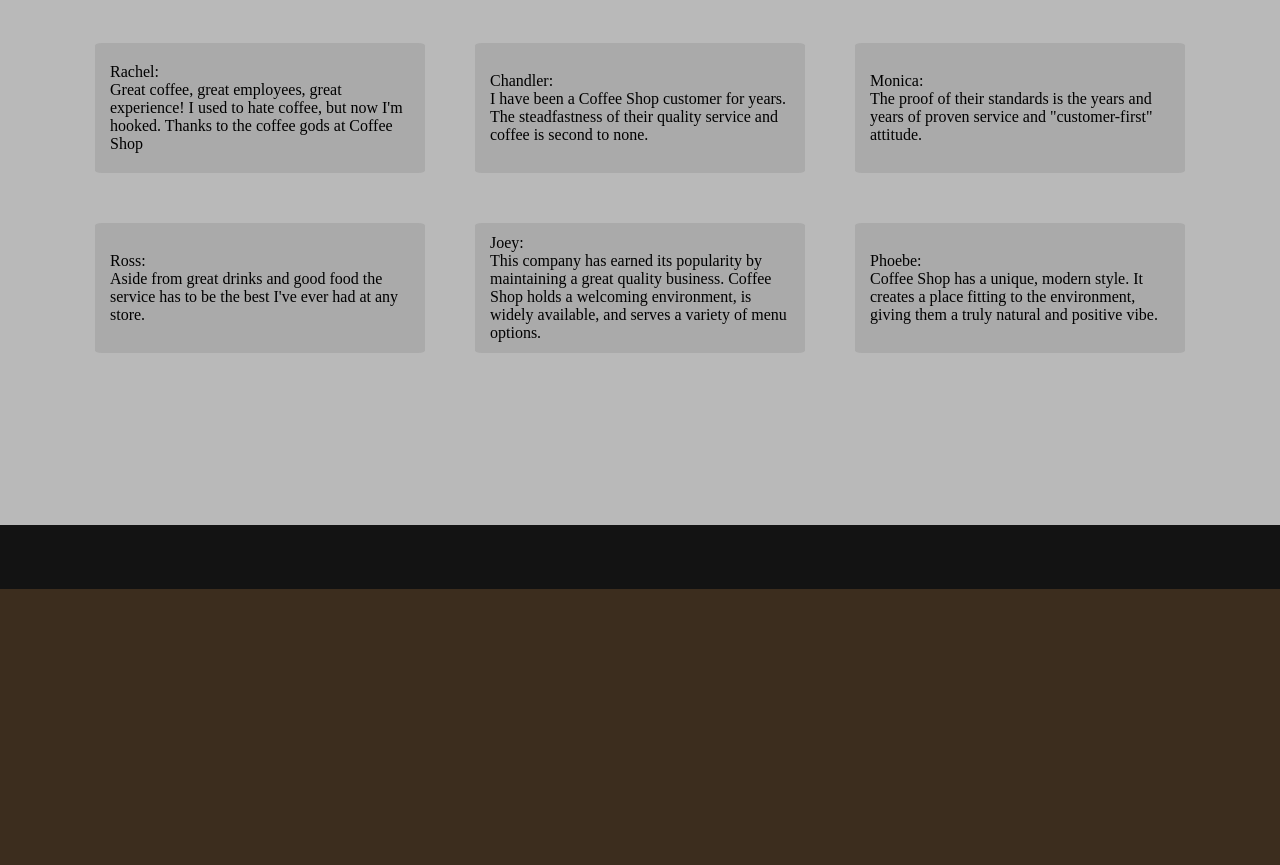
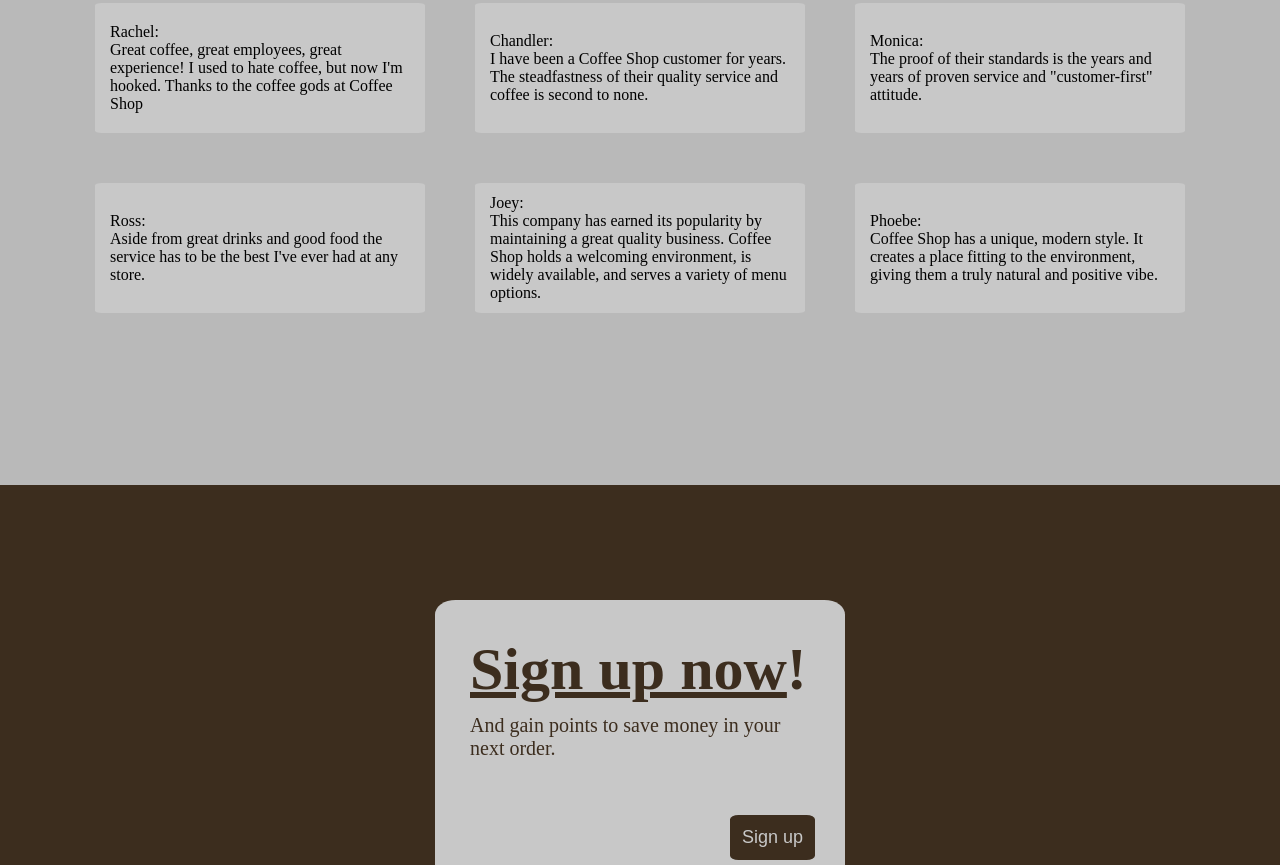
Before and after one commit to FedericoCarrasco/landing-page, a plain HTML site: page index.html in a window 1280 px wide. Shown: the part 1935-2800 px from the top of the page. Before the commit the page ends 2524 px from the top, so only its background shows below. Drawn offline with Linux system fonts and the light colour scheme.

Commit message:
Add sign up section and finish the footer

```diff
--- a/index.html
+++ b/index.html
@@ -13,13 +13,13 @@
     <div id="header">
         <div id="logo">Coffee Shop</div>
         <div id="links">
-            <a href="#white-space">Info</a>
-            <a href="#products">Products</a>
-            <a href="#customers">Customers</a>
+            <a href="#products">Menu</a>
+            <a href="#customers">Reviews</a>
+            <a href="#sign-up">Sign up</a>
         </div>
     </div>
 
-    <div id="white-space"></div>
+    <div id="start"></div>
 
     <div id="info">
         <div class="text">
@@ -71,12 +71,25 @@
             <div class="review">Phoebe:<br>Coffee Shop has a unique, modern style. It creates a place fitting to the environment, giving them a truly natural and positive vibe.</div>
         </div>
 
+    </div>
+
+    <div id="sign-up">
+
+        <div id="sign-up-div">
+
+            <div class="text">
+                <h2><u>Sign up now</u>!</h2>
+                <p>And gain points to save money in your next order.</p>
+            </div>
+
+            <button>Sign up</button>
+
         </div>
-
-    <div id="contact">
 
     </div>
 
-    <div id="footer"></div>
+    <div id="footer">
+        <p>Not Copyright, this is a fictional shop after all.</p>
+    </div>
 </body>
 </html>
--- a/styles.css
+++ b/styles.css
@@ -52,8 +52,8 @@ body {
 
 
 
-#white-space {
-    height: 50vh;
+#start {
+    height: 40vh;
 }
 
 
@@ -61,7 +61,7 @@ body {
 
 
 #info {
-    min-height: 50vh;
+    min-height: 55vh;
     background-color: #131313;
     border-top-left-radius: 5%;
     border-top-right-radius: 5%;
@@ -177,7 +177,7 @@ body {
 
 .review {
     width: 300px;
-    background-color: rgb(170, 170, 170);
+    background-color: rgb(200, 200, 200);
     border-radius: 2%;
     display: flex;
     justify-content: center;
@@ -190,15 +190,60 @@ body {
 
 
 
-#contact {
-    background-color: rgb(200, 200, 200);
+
+#sign-up {
+    min-height: 65vh;
+    display: flex;
+    justify-content: center;
+    align-items: center;
 }
 
+#sign-up-div {
+    width: 350px;
+    height: 250px;
+    display: flex;
+    flex-flow: column;
+    justify-content: space-around;
+    align-items: flex-start;
+    gap: 30px;
+    color: rgb(60, 45, 30);
+    background-color: rgb(200, 200, 200);
+    border-radius: 5%;
+    padding: 20px 30px;
+}
 
+#sign-up-div .text {
+    display: flex;
+    flex-flow: column;
+    justify-content: center;
+    align-items: flex-start;
+}
 
+#sign-up-div .text h2 {
+    margin: 5px;
+    font-size: 60px;
+}
 
+#sign-up-div .text p {
+    margin: 5px;
+    font-size: 20px;
+}
+
+#sign-up-div button {
+    background-color: rgb(60, 45, 30);
+    border: 2px solid rgb(60, 45, 30);
+    color: rgb(200, 200, 200);
+    border-radius: 10%;
+    align-self: flex-end;
+    padding: 10px;
+    font-size: 18px;
+}
 
 #footer {
-    height: 8vh;
+    height: 15vh;
     background-color: #131313;
+    color: rgb(185, 185, 185);
+    display: flex;
+    justify-content: center;
+    align-items: center;
 }
```
